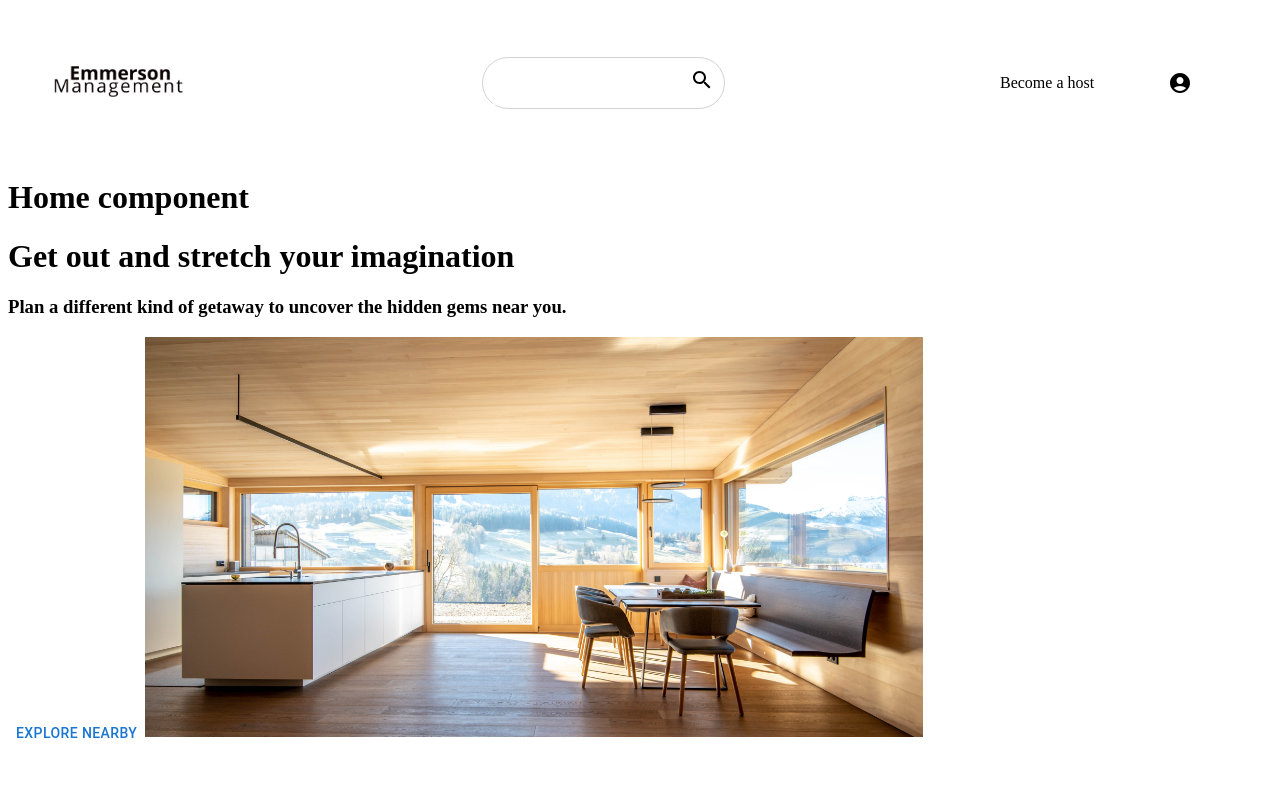
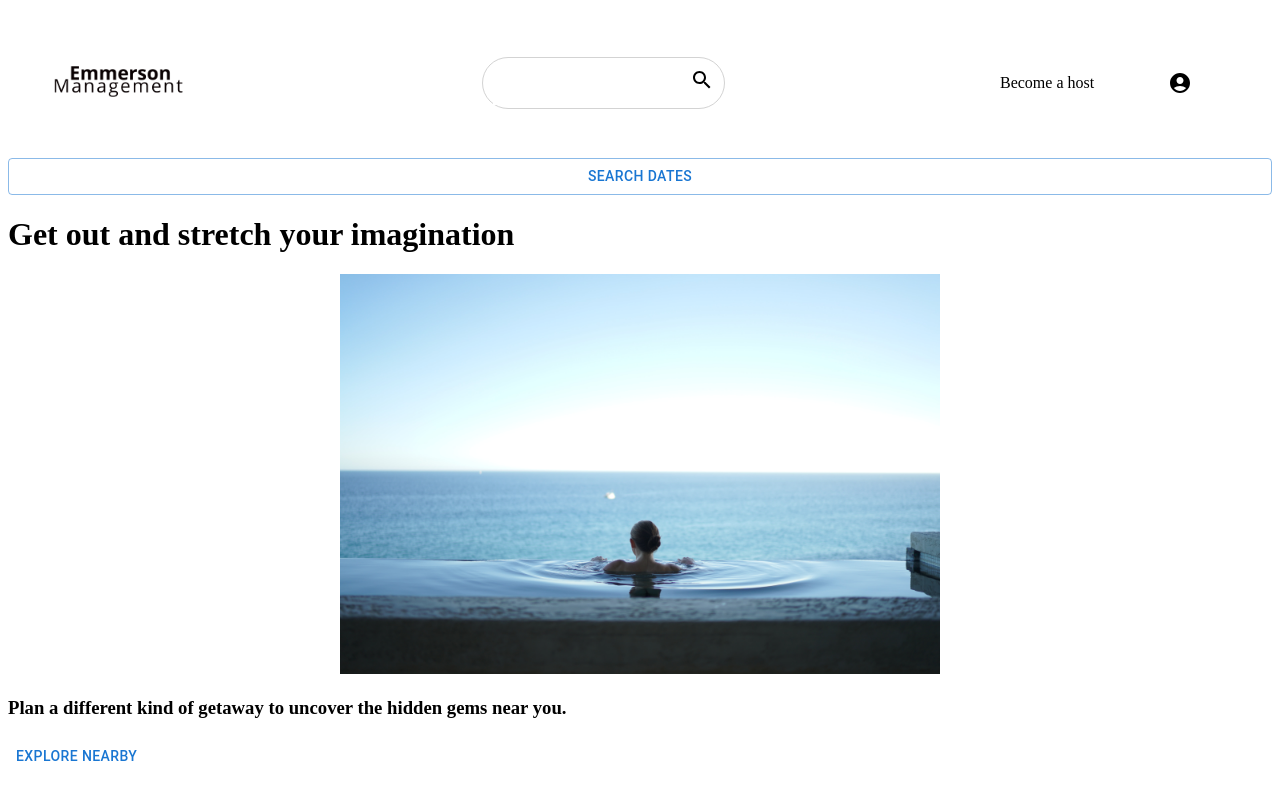
Before and after one commit to Emmersot/Property-Management-Webpage, a React (Create React App) app: page / in a window 1280 px wide. Built offline with nearby package versions, Linux system fonts and the light colour scheme.

Commit message:
arrange layout of background image.

```diff
--- a/src/Banner.css
+++ b/src/Banner.css
@@ -3,6 +3,23 @@
   position: relative;
 }
 .banner__background {
+  object-fit:contain;
   height: 50vh;
-  position: center;
+  width: 100%;
+  position: relative;
+  z-index: -1;
+  justify-content: center;
+  align-items: center;
 }
+
+.banner__searchButton {
+  background-color: white;
+  font-weight: 900;
+  text-transform: inherit;
+  color: black;
+}
+
+.banner__search {
+  display: flex;
+  flex-direction: column;
+}
--- a/src/Banner.js
+++ b/src/Banner.js
@@ -6,13 +6,19 @@ import Button from '@mui/material/Button';
 function Banner() {
   return (
     <div className='banner'>
+      <div className='banner__search'>
+        <Button
+          className='banner__searchButton'
+          variant='outlined'>Search Dates
+        </Button>
+      </div>
       <div className='banner__info'>
         <h1>Get out and stretch your imagination</h1>
+        <img className='banner__background' src="./bannerBackground.jpg" alt="ocean"/>
         <h3>
           Plan a different kind of getaway to uncover the hidden gems near you.
         </h3>
         <Button>Explore Nearby</Button>
-        <img className='banner__background' src="./bannerBackground.jpg"/>
       </div>
     </div>
   )
--- a/src/Home.js
+++ b/src/Home.js
@@ -5,7 +5,7 @@ import Banner from './Banner'
 function Home() {
   return (
     <div className='home'>
-      <h1>Home component</h1>
+      {/* <h1>Home component</h1> */}
       <Banner />
     </div>
   )
```
Also changed, not shown: public/bannerBackground.jpg, public/bannerBackground2.jpg (added).
